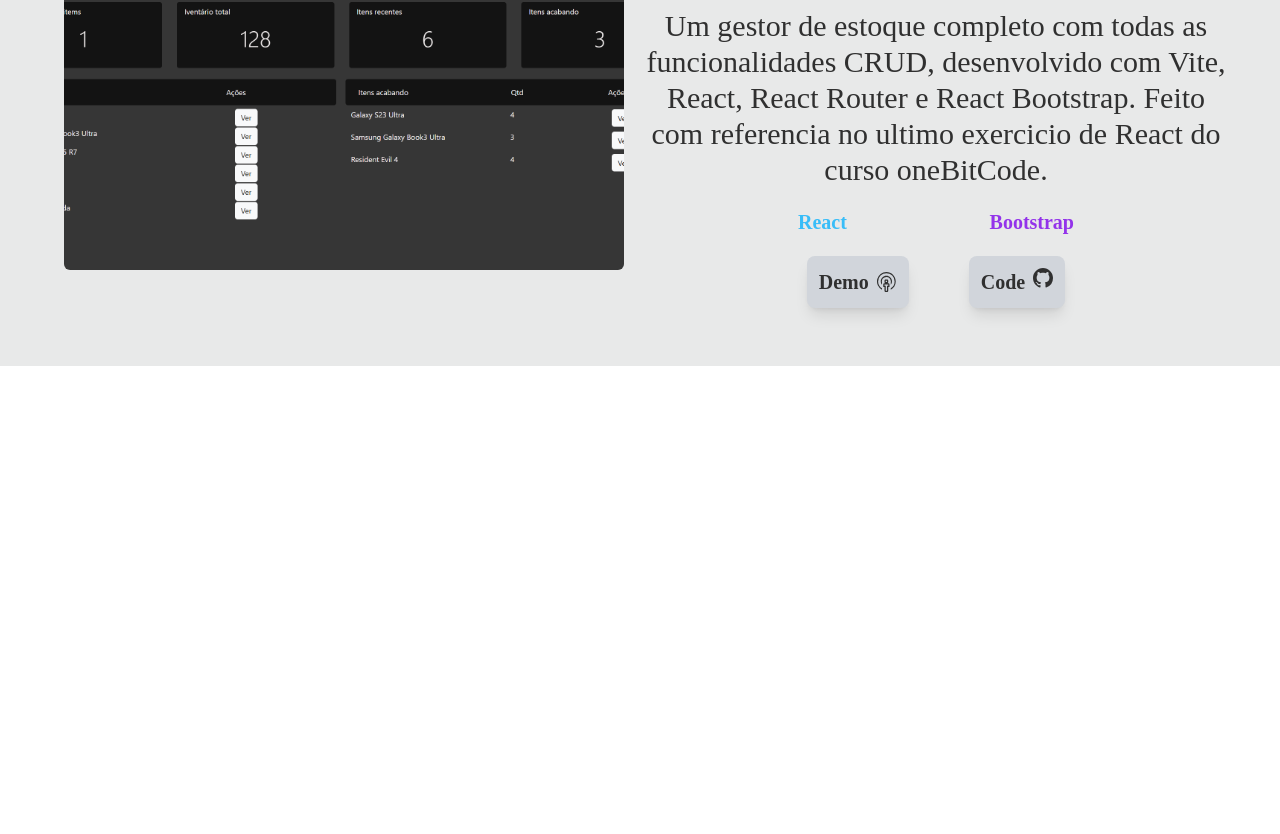
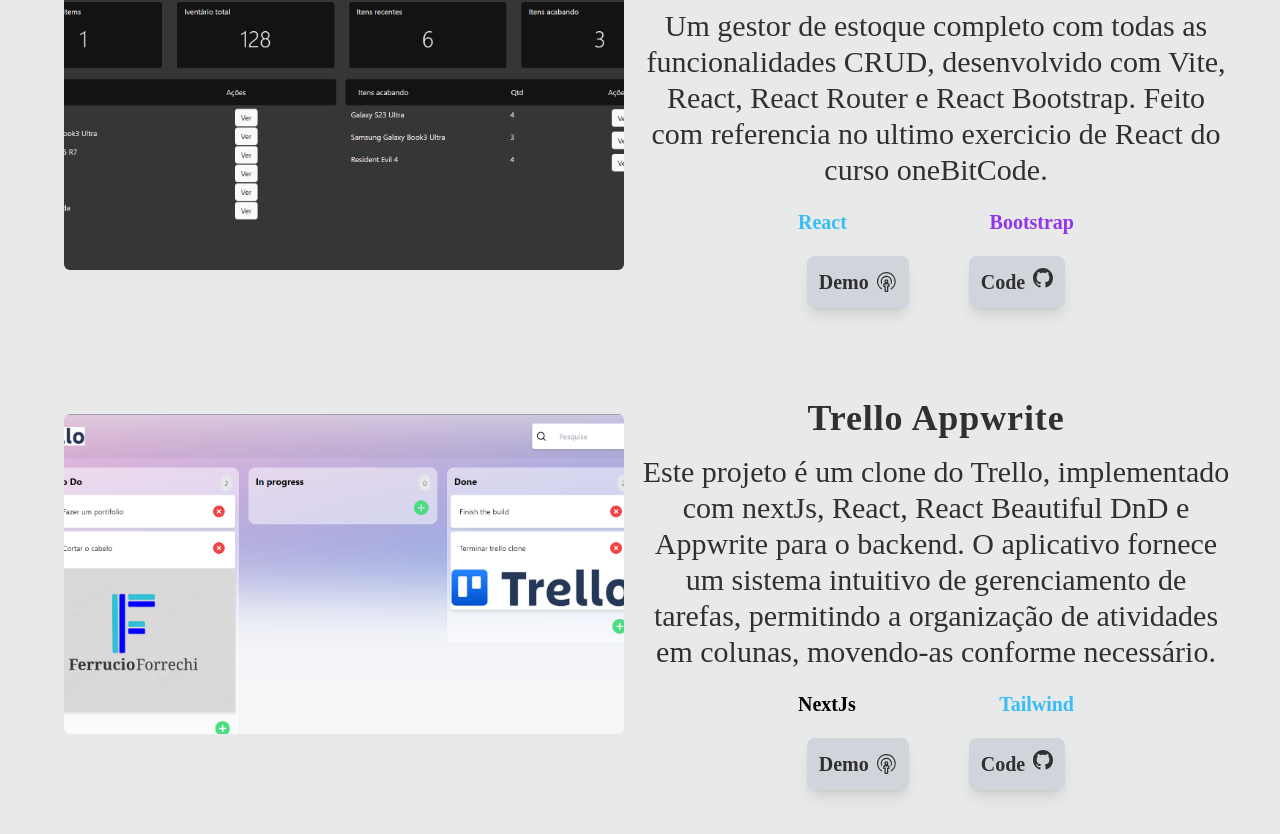
Before and after one commit to RuanPabloPionte/Portifolio, a Next.js app: page / in a window 1280 px wide. Shown: the part 2431-3265 px from the top of the page. Before the commit the page ends 2797 px from the top, so only its background shows below. Built offline with nearby package versions, Linux system fonts and the light colour scheme.

Commit message:
implement the trello appwrite project

```diff
--- a/components/Projects.tsx
+++ b/components/Projects.tsx
@@ -5,13 +5,14 @@
 
 function Projects() {
   return (
+    <section>
       <div className="grid md:grid-cols-2  place-items-center p-4">
         <div className="m-4 md:h-96">
           <Image
             className="rounded-md md:h-80 object-cover "
             src="/Gestor de estoque.png"
             alt=""
-          height={600}
+            height={400}
             width={600}
           />
         </div>
@@ -22,8 +23,9 @@
             </h3>
             <p className="text-xl lg:text-3xl">
               Um gestor de estoque completo com todas as funcionalidades CRUD,
-            desenvolvido com Vite, React, React Router e React Bootstrap. Feito
-            com referencia no ultimo exercicio de React do curso oneBitCode.
+              desenvolvido com Vite, React, React Router e React Bootstrap.
+              Feito com referencia no ultimo exercicio de React do curso
+              oneBitCode.
             </p>
           </div>
           <div className="grid grid-cols- place-items-center m-5">
@@ -32,10 +34,16 @@
               <span className="text-purple-600">Bootstrap</span>
             </div>
             <div className="flex min-w-[50%] justify-between gap-5 text-xl">
+              <a
+                href="https://gestor-de-estoque-indol.vercel.app/"
+                target="_blank"
+                className="flex gap-2"
+              >
                 <ButtonGrey>
                   <span className="text-md font-semibold">Demo</span>
                   <GoBroadcast />
                 </ButtonGrey>
+              </a>
 
               <ButtonGrey>
                 <a
@@ -51,6 +59,63 @@
           </div>
         </div>
       </div>
+
+      <div className="grid md:grid-cols-2  place-items-center p-4">
+        <div className="m-4 md:h-96">
+          <Image
+            className="rounded-md md:h-80 object-cover "
+            src="/Trello.png"
+            alt=""
+            height={400}
+            width={600}
+          />
+        </div>
+        {/* text content */}
+        <div className="w-full">
+          <div className="text-center">
+            <h3 className="text-xl lg:text-4xl lg:my-4 font-semibold  m-2 tracking-wide">
+              Trello Appwrite
+            </h3>
+            <p className="text-xl lg:text-3xl">
+              Este projeto é um clone do Trello, implementado com nextJs, React,
+              React Beautiful DnD e Appwrite para o backend. O aplicativo
+              fornece um sistema intuitivo de gerenciamento de tarefas,
+              permitindo a organização de atividades em colunas, movendo-as
+              conforme necessário.
+            </p>
+          </div>
+          <div className="grid grid-cols- place-items-center m-5">
+            <div className="flex min-w-[50%] justify-between gap-5 text-xl font-semibold ">
+              <span className="text-black">NextJs</span>
+              <span className="text-sky-400">Tailwind</span>
+            </div>
+            <div className="flex min-w-[50%] justify-between gap-5 text-xl">
+              <a
+                href="https://trello-clone-ivory-nine.vercel.app/"
+                target="_blank"
+                className="flex gap-2"
+              >
+                <ButtonGrey>
+                  <span className="text-md font-semibold">Demo</span>
+                  <GoBroadcast />
+                </ButtonGrey>
+              </a>
+
+              <ButtonGrey>
+                <a
+                  href="https://github.com/RuanPabloPionte/trello-clone"
+                  target="_blank"
+                  className="flex gap-2"
+                >
+                  <span className="text-md font-semibold ">Code</span>
+                  <BsGithub />
+                </a>
+              </ButtonGrey>
+            </div>
+          </div>
+        </div>
+      </div>
+    </section>
   );
 }
 
```
Also changed, not shown: public/Trello.png (added). Lines whose indentation alone changed are shown as unchanged.
